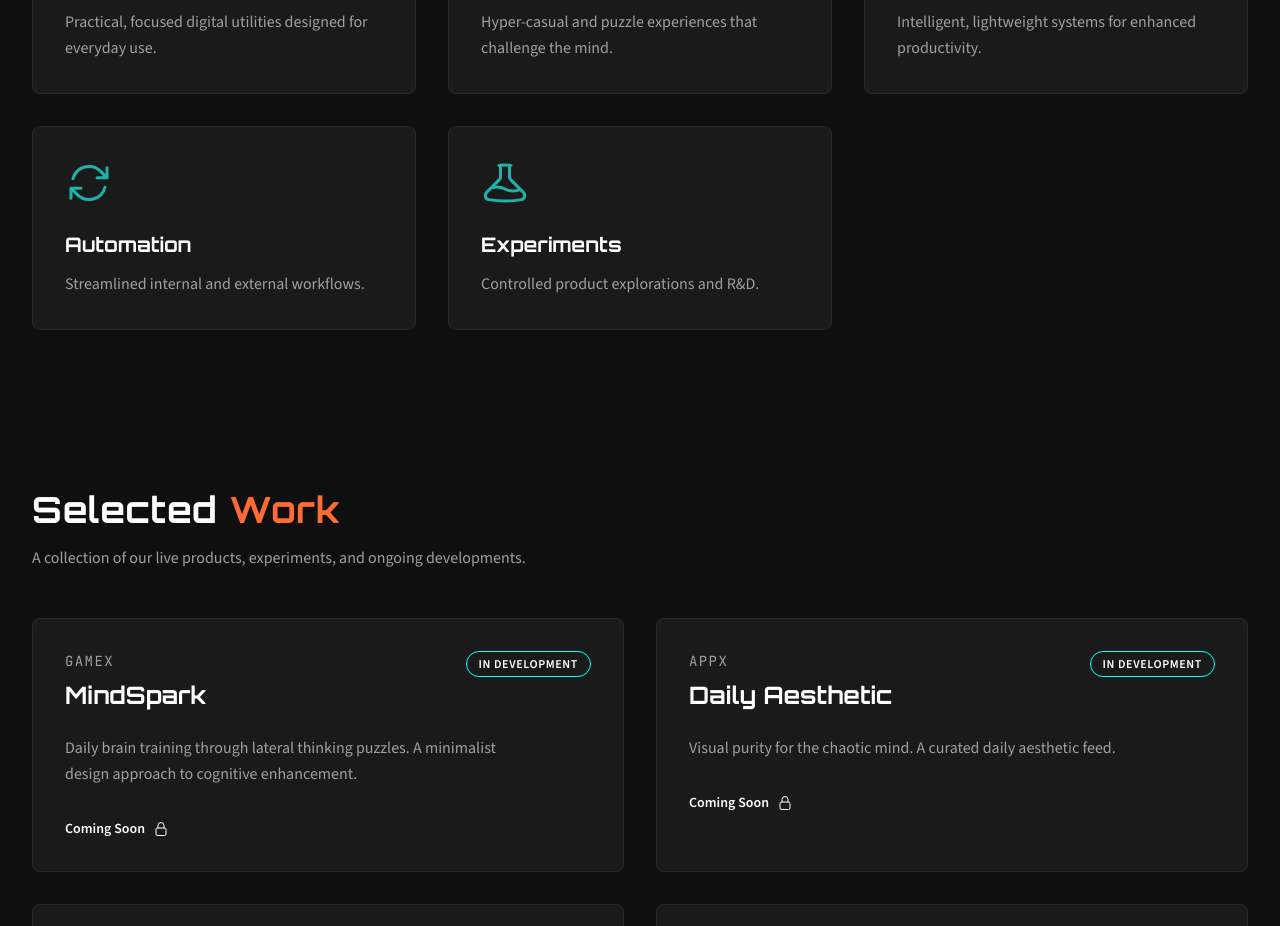
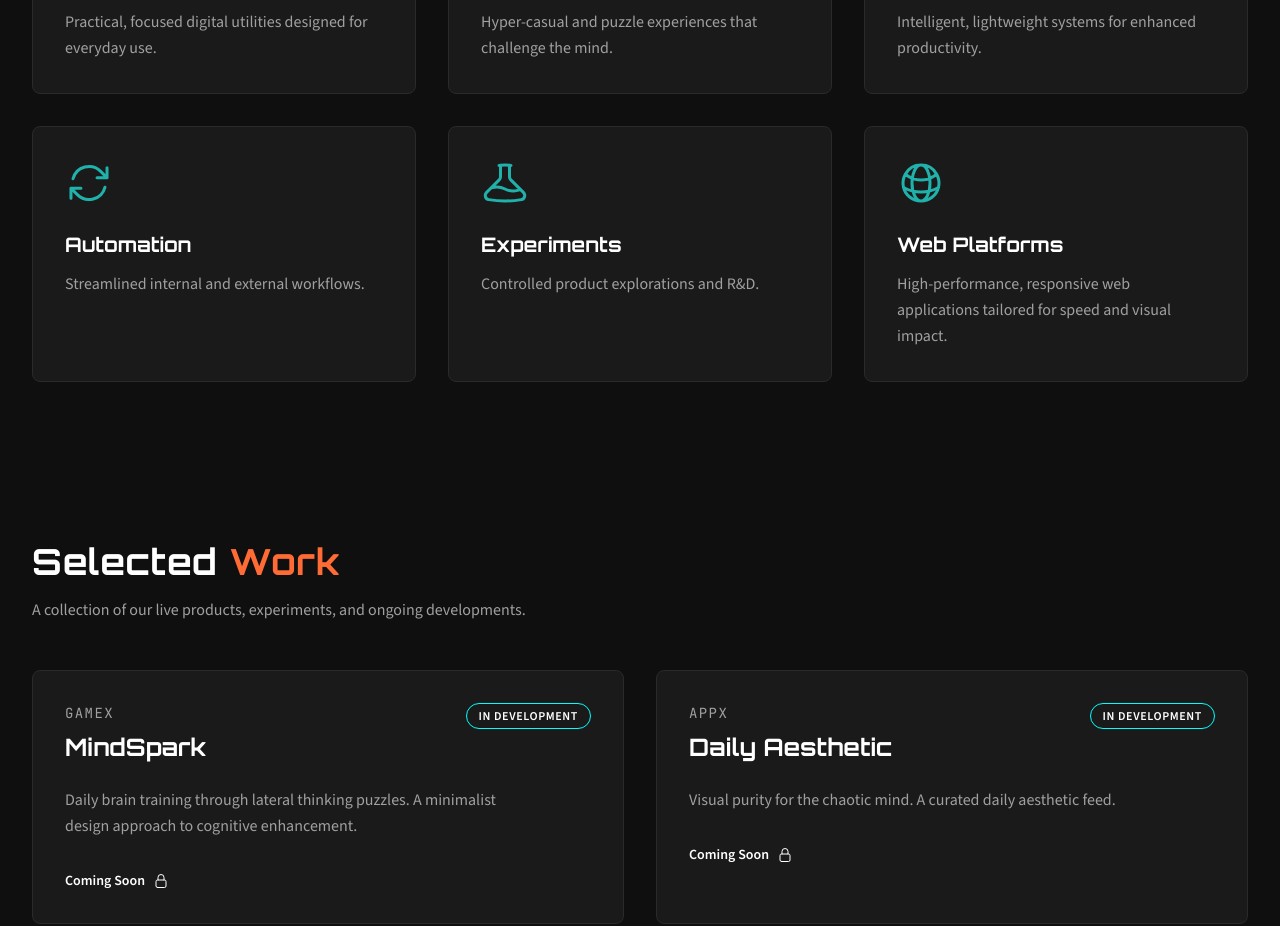
Before and after one commit to gitsaransh/Enso_Studio, a Next.js app in the folder enso-v2/: page / in a window 1280 px wide. Shown: the part 1600-2526 px from the top of the page. Built offline with nearby package versions, Linux system fonts and the light colour scheme.

Commit message:
Add Web Platforms to Services list

```diff
--- a/enso-v2/src/constants/data.ts
+++ b/enso-v2/src/constants/data.ts
@@ -37,6 +37,11 @@ export const SERVICES = [
         title: 'Experiments',
         description: 'Controlled product explorations and R&D.',
         icon: 'BeakerIcon'
+    },
+    {
+        title: 'Web Platforms',
+        description: 'High-performance, responsive web applications tailored for speed and visual impact.',
+        icon: 'GlobeAltIcon'
     }
 ];
 
```
